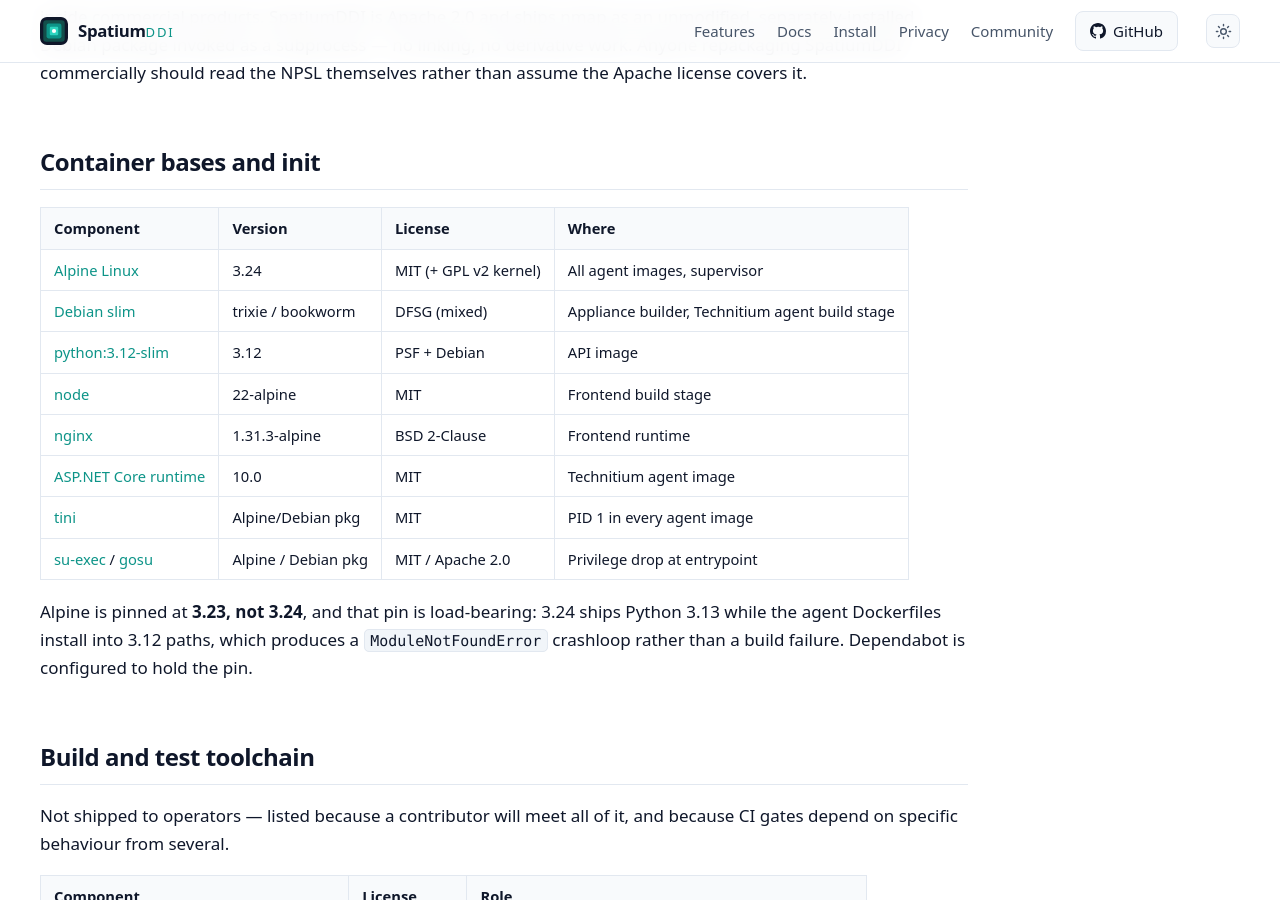
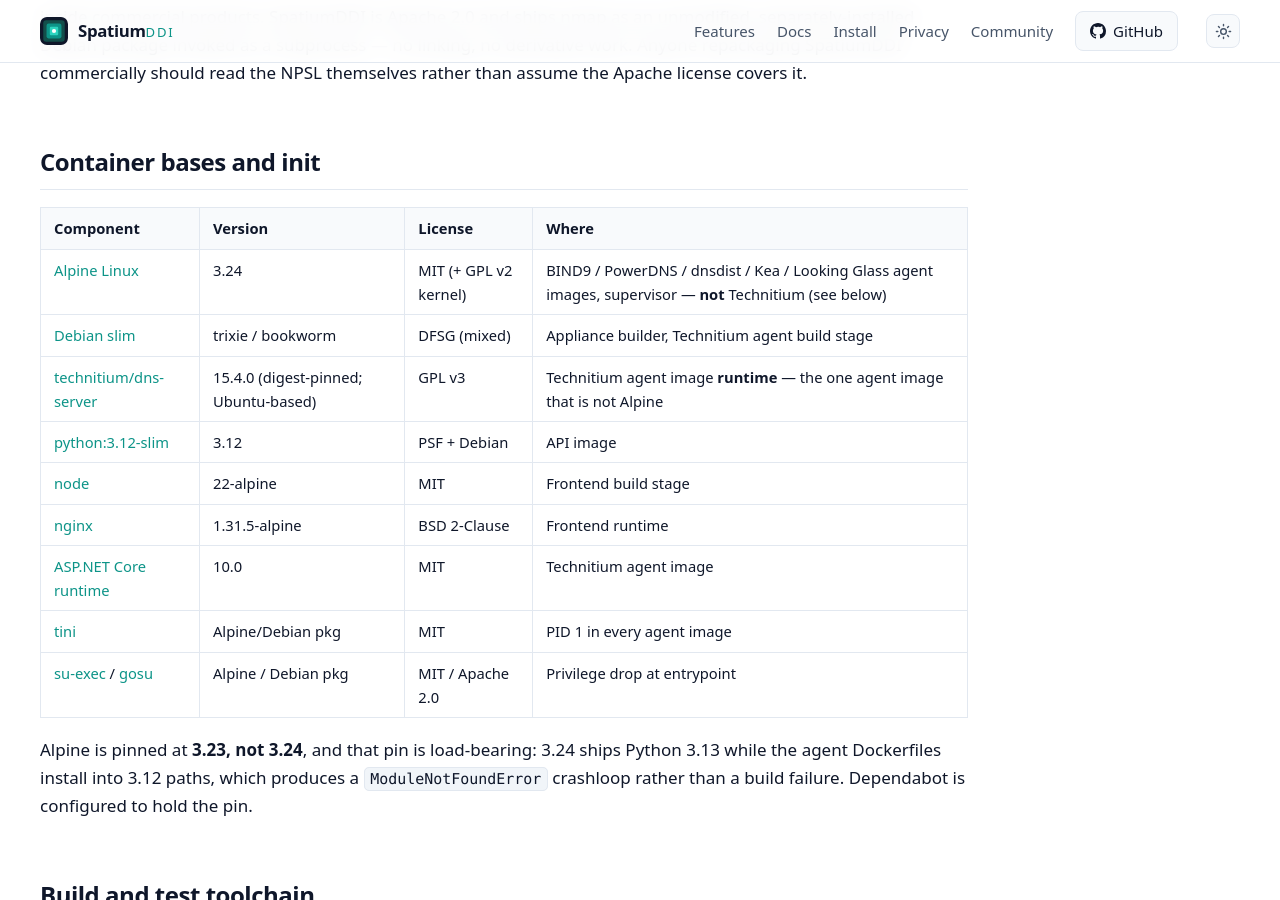
Before and after one commit to spatiumddi/spatiumddi, a Jekyll site: the page built from docs/THIRD_PARTY.md, in a window 1280 px wide and 900 px high, scrolled down 10603 px. Built offline with Jekyll 4.4.1, drawn with Linux system fonts in a browser that asks for light colours.

Commit message:
docs: correct two stale THIRD_PARTY container-base rows, and pin one of them
Copilot on #1038: the Alpine row claimed "All agent images", but the Technitium
agent runs on technitium/dns-server (Ubuntu), not Alpine. Pre-existing, and
this PR made it conspicuous by adding a separate `technitium-agent-python`
entry that exists precisely because that image is not Alpine. The row now names
the five images it covers and says which one it does not, and the Technitium
runtime gets a row of its own.

Found while checking it: the nginx row said 1.31.3-alpine while the frontend
ships 1.31.5-alpine. It drifted because that row was never in versions.json's
`nginx` pinned_in — the #975 guard cannot check a copy nobody declared. Both
corrected, and the row is declared now so it cannot drift again.

Co-Authored-By: Claude Opus 5 <noreply@anthropic.com>

```diff
--- a/docs/THIRD_PARTY.md
+++ b/docs/THIRD_PARTY.md
@@ -315,11 +315,12 @@ Apache license covers it.
 
 | Component | Version | License | Where |
 |---|---|---|---|
-| [Alpine Linux](https://alpinelinux.org/) | 3.24 | MIT (+ GPL v2 kernel) | All agent images, supervisor |
+| [Alpine Linux](https://alpinelinux.org/) | 3.24 | MIT (+ GPL v2 kernel) | BIND9 / PowerDNS / dnsdist / Kea / Looking Glass agent images, supervisor — **not** Technitium (see below) |
 | [Debian slim](https://www.debian.org/) | trixie / bookworm | DFSG (mixed) | Appliance builder, Technitium agent build stage |
+| [technitium/dns-server](https://hub.docker.com/r/technitium/dns-server) | 15.4.0 (digest-pinned; Ubuntu-based) | GPL v3 | Technitium agent image **runtime** — the one agent image that is not Alpine |
 | [python:3.12-slim](https://www.python.org/) | 3.12 | PSF + Debian | API image |
 | [node](https://nodejs.org/) | 22-alpine | MIT | Frontend build stage |
-| [nginx](https://nginx.org/) | 1.31.3-alpine | BSD 2-Clause | Frontend runtime |
+| [nginx](https://nginx.org/) | 1.31.5-alpine | BSD 2-Clause | Frontend runtime |
 | [ASP.NET Core runtime](https://dotnet.microsoft.com/) | 10.0 | MIT | Technitium agent image |
 | [tini](https://github.com/krallin/tini) | Alpine/Debian pkg | MIT | PID 1 in every agent image |
 | [su-exec](https://github.com/ncopa/su-exec) / [gosu](https://github.com/tianon/gosu) | Alpine / Debian pkg | MIT / Apache 2.0 | Privilege drop at entrypoint |
--- a/versions.json
+++ b/versions.json
@@ -259,7 +259,8 @@
           "match": "``nginx:{version}``",
           "count": 1
         },
-        { "path": "appliance/scripts/bake-images.sh", "match": "\"nginx:{version}\"", "count": 1 }
+        { "path": "appliance/scripts/bake-images.sh", "match": "\"nginx:{version}\"", "count": 1 },
+        { "path": "docs/THIRD_PARTY.md", "match": "| {version} |", "count": 1 }
       ],
       "upstream": { "kind": "dockerhub", "repo": "library/nginx", "track": "^1\\.[0-9]+\\.[0-9]+-alpine$" },
       "note": "The frontend `FROM` IS Dependabot-visible and is listed anyway -- that is the deliberate exception in the header. It is the reason this entry exists: Dependabot moved the frontend image to 1.31 on 2026-07-20 (#688) and the appliance chart's agent-landing copy sat on 1.30.3 for the seven weeks until #975, because nothing connected them. Listing both means the next Dependabot bump fails this lint until the chart and the bake array move too."
```
